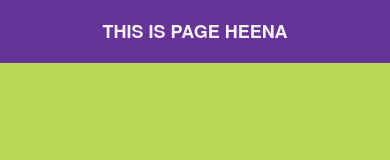
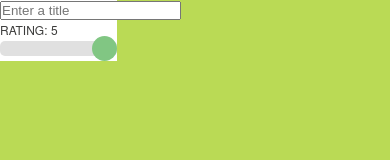
Before and after one commit to appdevcanada/reviewr, a website: page www/index.html in a window 390 px wide. Drawn offline with Linux system fonts and the light colour scheme; some packages are replaced by stand-ins of ours.

Commit message:
take screen

```diff
--- a/www/css/main.css
+++ b/www/css/main.css
@@ -116,19 +116,52 @@ body {
     opacity: 1;
     transform: translateY(0);
 }
-#heena{
-    background-color: rebeccapurple;
-    color: #f1f1f1;;
+#home{
+    background-color: rgb(194, 172, 216);
+    color: rgb(59, 59, 58);
 }
-#lauren{
-    background-color: salmon;
-    color: #333;
+#detail{
+    background-color: rgb(168, 165, 164);
+    color: rgb(59, 59, 58);
 }
-#luis{
-    background-color: red;
-    color: chartreuse;
+#take{
+    background-color: rgb(255, 255, 255);
+    color: rgb(59, 59, 58);
 }
 h1{
     padding: 1rem 2rem;
     text-align: center;
 }
+#take {
+    width: 30%;
+}
+
+.slider {
+-webkit-appearance: none;
+width: 100%;
+height: 15px;
+border-radius: 5px;
+background: #d3d3d3;
+outline: none;
+opacity: 0.7;
+-webkit-transition: .2s;
+transition: opacity .2s;
+}
+
+.slider::-webkit-slider-thumb {
+-webkit-appearance: none;
+appearance: none;
+width: 25px;
+height: 25px;
+border-radius: 50%;
+background: #4CAF50;
+cursor: pointer;
+}
+
+.slider::-moz-range-thumb {
+width: 25px;
+height: 25px;
+border-radius: 50%;
+background: #4CAF50;
+cursor: pointer;
+}
--- a/www/index.html
+++ b/www/index.html
@@ -12,20 +12,21 @@
 </head>
 <body>
     <main class="container">
-        <section class="page" id="lauren">
-            <h1 data-target="heena">This is page Lauren</h1>
+        <section class="page" id="home">
+            <h1 data-target="detail">This is page Lauren</h1>
         </section>
 
-        <section class="page" id="heena">
-            <h1 data-target="luis">This is page Heena</h1>
+        <section class="page" id="detail">
+            <h1 data-target="take">This is page Heena</h1>
         </section>
 
-        <section class="page" id="luis">
-            <h1 data-target="lauren">This is page Luis</h1>
+        <section class="page" id="take">
+            <input type="text" data-target="title" placeholder="Enter a title"></input>
+            <p>Rating: <span id="lblvalue"></span></p><p><input type="range" data-target="rating" min="1" max="5" step="1" value="5" id="sliderating" class="slider"></input></p>
         </section>
     </main>
 
-    <script type="text/javascript" src="cordova.js"></script>
+    <!-- <script type="text/javascript" src="cordova.js"></script> -->
     <script type="text/javascript" src="js/main.js"></script>
 </body>
 </html>
--- a/www/js/main.js
+++ b/www/js/main.js
@@ -9,13 +9,14 @@ let app = {
         let isReady = (window.hasOwnProperty("cordova"))?'deviceready':'DOMContentLoaded';
         document.addEventListener(isReady, ()=>{
             app.pages = document.querySelectorAll('.page');
-            app.pages[1].classList.add('active');
-            app.pages.forEach( page => {
+            app.pages[0].classList.add('active');
+            app.getLSData();
+            /*             app.pages.forEach( page => {
                 page.querySelector('h1').addEventListener('click', app.navigate);
             });
-        });
+ */        });
     },
-    navigate: function(ev){
+/*     navigate: function(ev){
         ev.preventDefault();
         let tapped = ev.currentTarget; //the clicked h1
         console.log(tapped);
@@ -23,6 +24,36 @@ let app = {
         //hide the only active page
         let target = tapped.getAttribute('data-target');
         document.getElementById(target).classList.add('active');
-    }
+        app.getLSData();
+    },
+ */    getLSData: function(ev){
+        // First see if data exists in local storage
+        if (localStorage.length > 0) {
+            // Keys exist in local storage so let's get their values
+            localStorage.forEach( key => {
+                let idTag = JSON.parse(localStorage.getItem(idKey));
+                let titleTag = document.getElementById("titletag");
+                let ratingTag = document.getElementById("ratingtag");
+                let imgTag = document.getElementById("imgtag");
+
+                titleTag.value = JSON.parse(localStorage.getItem(titleKey));
+                ratingTag.value = JSON.parse(localStorage.getItem(ratingKey));
+                imgTag.value = JSON.parse(localStorage.getItem(imgKey));
+
+            })
+
+        } else {
+            //data doesn't exist in local storage
+            let slider = document.getElementById("sliderating");
+            let output = document.getElementById("lblvalue");
+            output.innerHTML = slider.value;
+            slider.oninput = function() {
+                output.innerHTML = this.value;
+            }
+            app.pages[0].classList.remove('active');
+            app.pages[2].classList.add('active');
+            console.log("Data not saved in Local Storage");
+            }
+        }
 };
 app.init();
```
